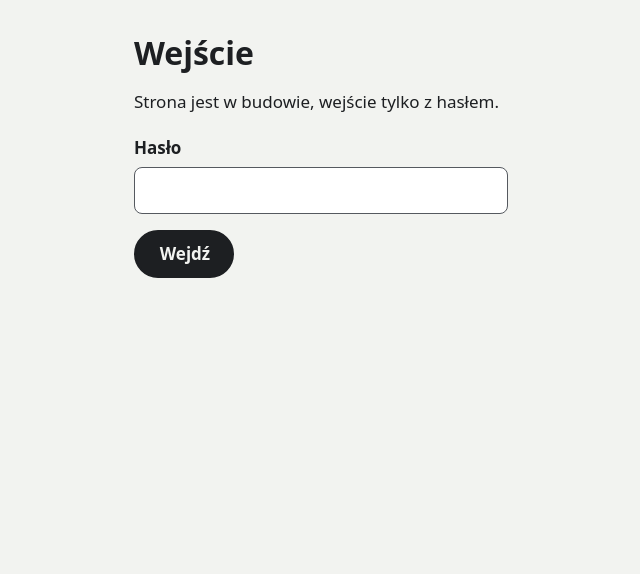
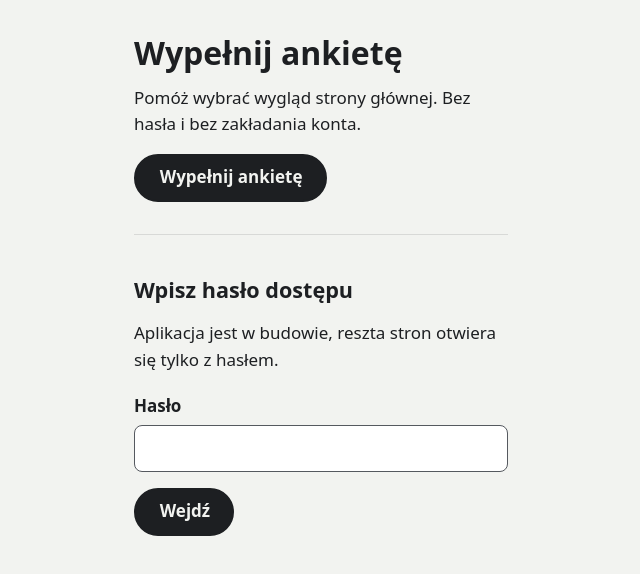
Before and after one commit to krzysztofjakubmiller/praca-inzynierska, a Vue app in the folder frontend/: page /haslo in a window 1280 px wide. Shown: the top 574 px of the page, without its empty margins (319-959 px from the left). Built offline with nearby package versions, Linux system fonts and the light colour scheme; no server answers; a web font is replaced by a local one.

Commit message:
strona wejścia: zaproszenie do ankiety nad polem hasła

```diff
--- a/frontend/src/views/AccessView.vue
+++ b/frontend/src/views/AccessView.vue
@@ -37,8 +37,13 @@ async function enter() {
       <p>Panel ma osobne hasło.</p>
     </template>
     <template v-else>
-      <h1>Wejście</h1>
-      <p>Strona jest w budowie, wejście tylko z hasłem.</p>
+      <section class="access__survey">
+        <h1>Wypełnij ankietę</h1>
+        <p>Pomóż wybrać wygląd strony głównej. Bez hasła i bez zakładania konta.</p>
+        <RouterLink class="button" :to="{ name: 'survey' }">Wypełnij ankietę</RouterLink>
+      </section>
+      <h2>Wpisz hasło dostępu</h2>
+      <p>Aplikacja jest w budowie, reszta stron otwiera się tylko z hasłem.</p>
     </template>
     <form class="access__form" @submit.prevent="enter">
       <label>
@@ -64,6 +69,20 @@ async function enter() {
 .access h1 {
   font-size: 2rem;
   font-weight: 800;
+}
+
+.access h2 {
+  font-size: 1.35rem;
+  font-weight: 750;
+}
+
+.access__survey {
+  display: grid;
+  gap: 1rem;
+  justify-items: start;
+  margin-bottom: 1.5rem;
+  padding-bottom: 2rem;
+  border-bottom: 1px solid var(--hairline);
 }
 
 .access__form {
```
Also changed, not shown: 1 other file (tests, documents, lock files or other folders).
